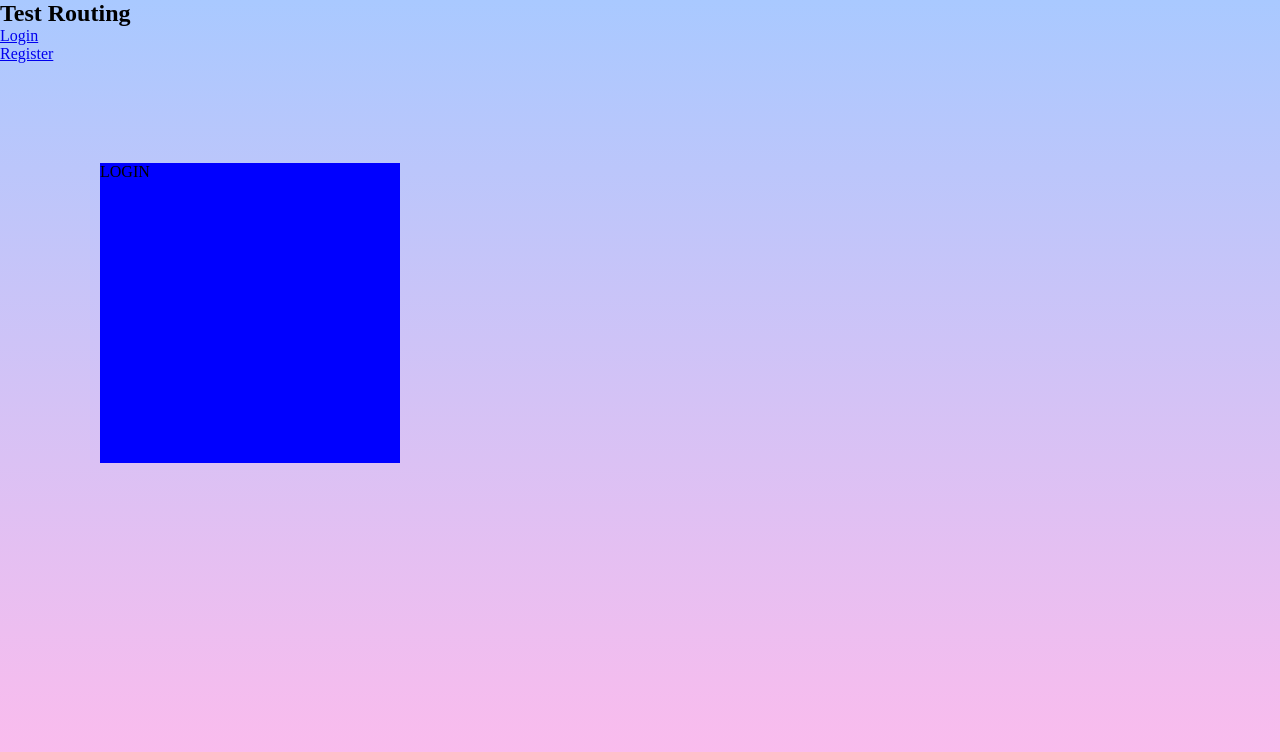
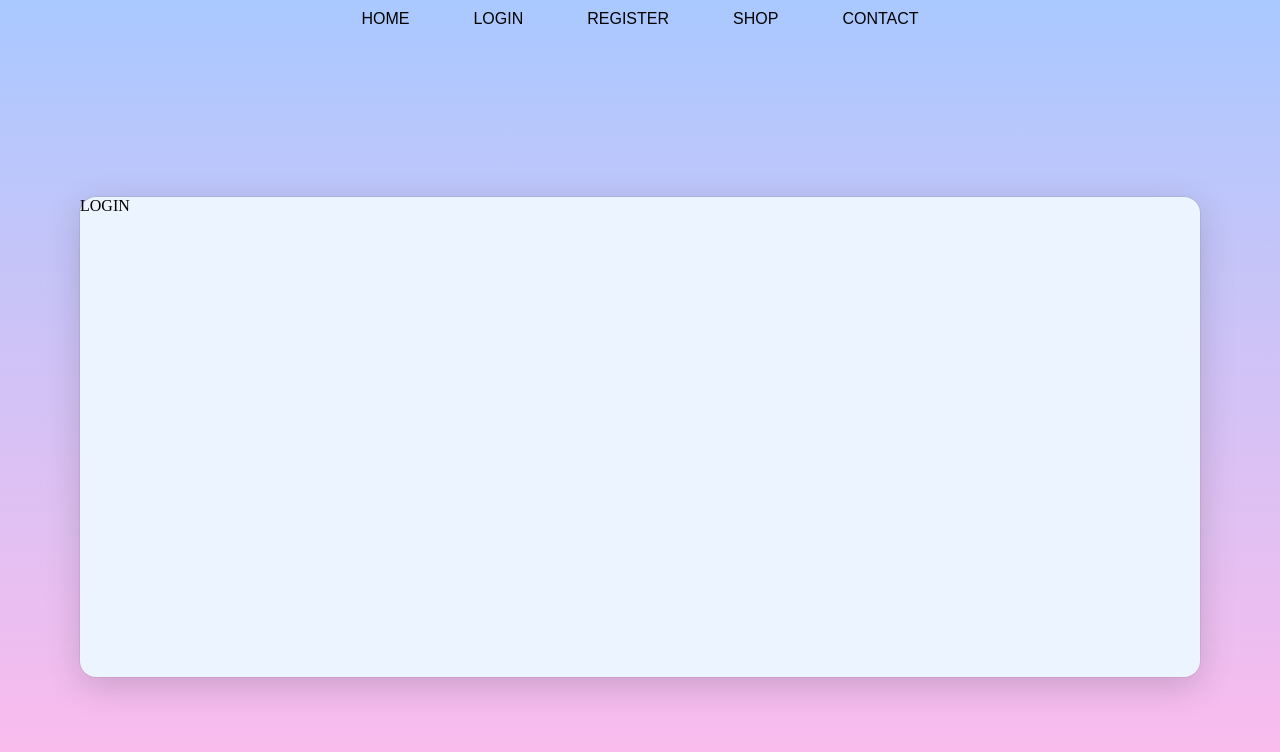
Before and after one commit to KeimiLL/online-shop, an Angular app in the folder frontend/: page /login in a window 1280 px wide. Shown: the top 752 px of the page. Built offline with nearby package versions, Linux system fonts and the light colour scheme.

Commit message:
OS-4: Add login and register initial structure

```diff
--- a/frontend/src/app/app.component.html
+++ b/frontend/src/app/app.component.html
@@ -1,12 +1,2 @@
-<h2>Test Routing</h2>
-<nav>
-    <ul>
-        <li>
-            <a routerLink="/login" routerLinkActive="active"> Login </a>
-        </li>
-        <li>
-            <a routerLink="/register" routerLinkActive="active"> Register </a>
-        </li>
-    </ul>
-</nav>
+<app-navbar />
 <router-outlet></router-outlet>
--- a/frontend/src/app/app.component.scss
+++ b/frontend/src/app/app.component.scss
@@ -0,0 +1,4 @@
+body {
+  margin: 0;
+  padding: 0;
+}
--- a/frontend/src/app/app.component.ts
+++ b/frontend/src/app/app.component.ts
@@ -1,11 +1,12 @@
 import { Component } from '@angular/core';
 import { RouterLink, RouterOutlet } from '@angular/router';
 import { LoginComponent } from './core/auth/components/login/login.component';
+import { NavbarComponent } from './core/navbar/navbar.component';
 
 @Component({
   selector: 'app-root',
   standalone: true,
-  imports: [RouterOutlet, LoginComponent, RouterLink],
+  imports: [RouterOutlet, LoginComponent, RouterLink, NavbarComponent],
   templateUrl: './app.component.html',
   styleUrl: './app.component.scss'
 })
--- a/frontend/src/app/core/auth/components/login/login.component.html
+++ b/frontend/src/app/core/auth/components/login/login.component.html
@@ -1 +1,5 @@
-<div style="height: 300px; width: 300px; background-color: blue; margin: 100px;">LOGIN</div>
+<div class="container">
+  <div class="login">
+    LOGIN
+  </div>
+</div>
--- a/frontend/src/app/core/auth/components/login/login.component.scss
+++ b/frontend/src/app/core/auth/components/login/login.component.scss
@@ -0,0 +1,14 @@
+.container {
+  display: flex;
+  justify-content: center;
+
+  .login {
+    height: 30rem;
+    width: 70rem;
+    background-color: #ecf4ff;
+    border-radius: 1rem;
+    margin-top: 10rem;
+    box-shadow: rgba(0, 0, 0, 0.16) 0px 10px 36px 0px,
+      rgba(0, 0, 0, 0.06) 0px 0px 0px 1px;
+  }
+}
--- a/frontend/src/app/core/auth/components/register/register.component.html
+++ b/frontend/src/app/core/auth/components/register/register.component.html
@@ -1 +1,5 @@
-<div style="height: 300px; width: 300px; background-color: yellow; margin: 100px;">REGISTER</div>
+<div class="container">
+    <div class="register">
+      REGISTER
+    </div>
+  </div>
--- a/frontend/src/app/core/auth/components/register/register.component.scss
+++ b/frontend/src/app/core/auth/components/register/register.component.scss
@@ -0,0 +1,14 @@
+.container {
+  display: flex;
+  justify-content: center;
+
+  .register {
+    height: 30rem;
+    width: 70rem;
+    background-color: #ffeefa;
+    border-radius: 1rem;
+    margin-top: 10rem;
+    box-shadow: rgba(0, 0, 0, 0.16) 0px 10px 36px 0px,
+      rgba(0, 0, 0, 0.06) 0px 0px 0px 1px;
+  }
+}
--- /dev/null
+++ b/frontend/src/app/core/home/home.component.html
@@ -0,0 +1 @@
+<p>home works!</p>
```
Also changed, not shown: frontend/src/app/core/home/home.component.ts (added, +12 -0 lines), frontend/src/app/core/home/home.component.scss (added), 1 other file (tests, documents, lock files or other folders).
